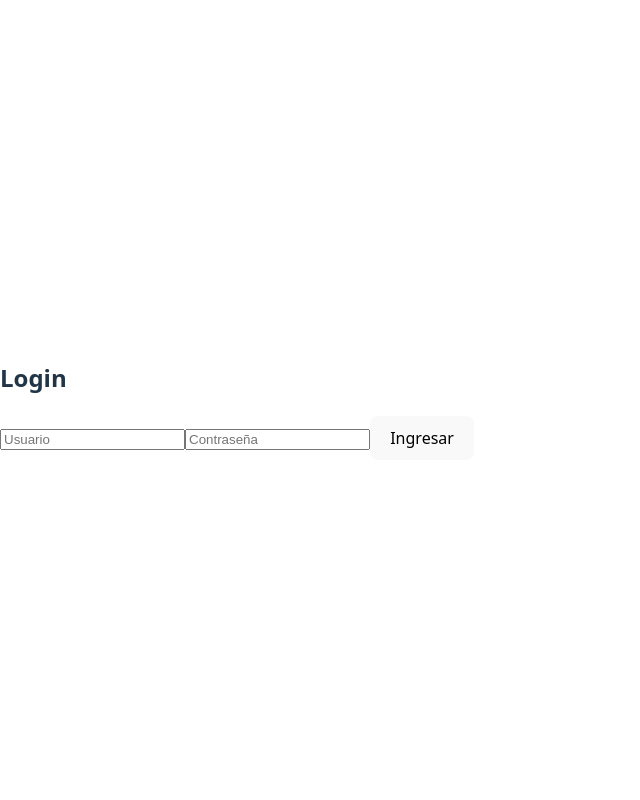
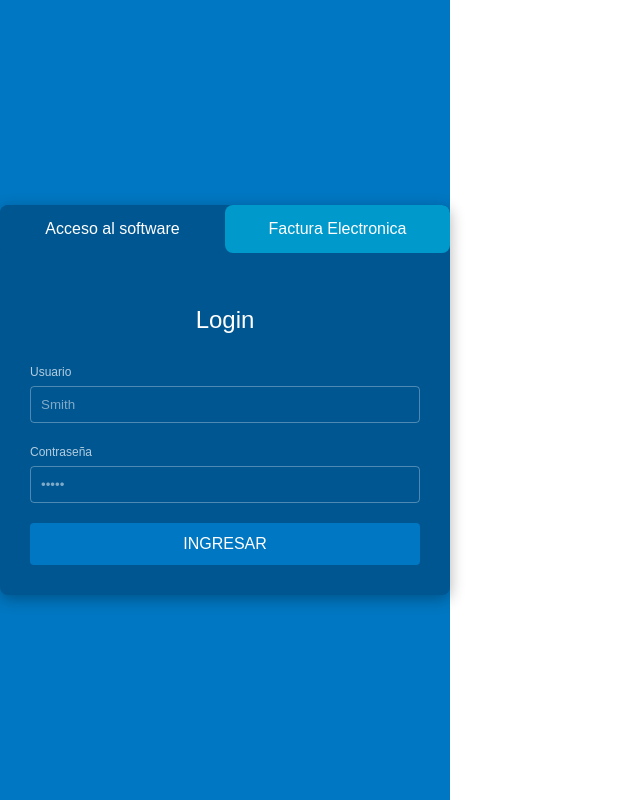
Before and after one commit to EliasG0nzales/Facturacion, a React (Vite) app: page / in a window 1280 px wide. Shown: the whole page, without its empty margins (0-640 px from the left). Built offline with nearby package versions, Linux system fonts and the light colour scheme.

Commit message:
Agregado sistema de login con pestañas y consulta de facturas

```diff
--- a/src/App.jsx
+++ b/src/App.jsx
@@ -1,23 +1,14 @@
-import { BrowserRouter, Routes, Route } from "react-router-dom";
-import Login from "./pages/Login";
-import Dashboard from "./pages/Dashboard";
-import TipoCambio from "./pages/TipoCambio";
-import RegistroFactura from "./pages/RegistroFactura";
-import PrivateRoute from "./components/PrivateRoute";
+import { BrowserRouter as Router, Routes, Route } from 'react-router-dom';
+import Login from './pages/Login';
 
 function App() {
   return (
-    <BrowserRouter>
+    <Router>
       <Routes>
         <Route path="/" element={<Login />} />
-
-        <Route element={<PrivateRoute />}>
-          <Route path="/dashboard" element={<Dashboard />} />
-          <Route path="/tipo-cambio" element={<TipoCambio />} />
-          <Route path="/factura" element={<RegistroFactura />} />
-        </Route>
+        {/* Otras rutas... */}
       </Routes>
-    </BrowserRouter>
+    </Router>
   );
 }
 
--- /dev/null
+++ b/src/components/auth/FormularioLogin.jsx
@@ -0,0 +1,40 @@
+import React from 'react';
+
+const FormularioLogin = () => {
+  return (
+    <form>
+      <h2>Login</h2>
+
+      {/* Grupo: Usuario (Imagen 0) */}
+      <div className="input-group">
+        <label className="input-label" htmlFor="usuario">Usuario</label>
+        <input
+          type="text"
+          id="usuario"
+          name="usuario"
+          className="form-input"
+          placeholder="Smith"
+        />
+      </div>
+
+      {/* Grupo: Contraseña (Imagen 0) */}
+      <div className="input-group">
+        <label className="input-label" htmlFor="contraseña">Contraseña</label>
+        <input
+          type="password"
+          id="contraseña"
+          name="contraseña"
+          className="form-input"
+          placeholder="•••••"
+        />
+      </div>
+
+      {/* Botón: INGRESAR (Imagen 0) */}
+      <button type="submit" className="submit-btn">
+        INGRESAR
+      </button>
+    </form>
+  );
+};
+
+export default FormularioLogin;
--- /dev/null
+++ b/src/components/facturas/FormularioConsultaFactura.jsx
@@ -0,0 +1,62 @@
+import React from 'react';
+
+const FormularioConsultaFactura = () => {
+  return (
+    <form>
+      <h3>Consulta de documento electrónico</h3>
+
+      {/* Fila 1: RUC del Cliente (Imagen 1) */}
+      <div className="input-group">
+        <label className="input-label" htmlFor="rucCliente">RUC del Cliente:</label>
+        <input
+          type="text"
+          id="rucCliente"
+          name="rucCliente"
+          className="form-input"
+          placeholder="RUC del Cliente:"
+        />
+      </div>
+
+      {/* Fila 2: Tipo de documento y Nro doc (Imagen 1) */}
+      <div className="form-row">
+        <div className="input-group">
+          <label className="input-label" htmlFor="tipoDocumento">Tipo de documento:</label>
+          <select id="tipoDocumento" name="tipoDocumento" className="form-input">
+            <option value="">Tipo de documento:</option>
+            {/* Agrega más opciones aquí */}
+          </select>
+        </div>
+
+        <div className="input-group">
+          <label className="input-label" htmlFor="nroDocumento">Nro doc.(xxxx-xxxxxxxx):</label>
+          <input
+            type="text"
+            id="nroDocumento"
+            name="nroDocumento"
+            className="form-input"
+            placeholder="Nro doc.(xxxx-xxxxxxxx):"
+          />
+        </div>
+      </div>
+
+      {/* Fila 3: Fecha de emisión (Imagen 1) */}
+      <div className="input-group">
+        <label className="input-label" htmlFor="fechaEmision">Fecha de emisión (yyyy-mm-dd):</label>
+        <input
+          type="date"
+          id="fechaEmision"
+          name="fechaEmision"
+          className="form-input"
+          placeholder="Fecha de emisión (yyyy-mm-dd):"
+        />
+      </div>
+
+      {/* Botón: VER DOCUMENTO (Imagen 1) */}
+      <button type="submit" className="submit-btn">
+        VER DOCUMENTO
+      </button>
+    </form>
+  );
+};
+
+export default FormularioConsultaFactura;
--- /dev/null
+++ b/src/pages/Login.css
@@ -0,0 +1,112 @@
+/* Estilos globales para la página de login */
+.login-page-container {
+  display: flex;
+  justify-content: center;
+  align-items: center;
+  min-height: 100vh;
+  background-color: #0077c2; /* Color de fondo azul */
+  font-family: Arial, sans-serif;
+  color: white; /* Color de texto por defecto */
+}
+
+/* El cuadro central */
+.login-main-box {
+  background-color: #005691; /* Un azul más oscuro para el cuadro */
+  width: 450px; /* Ancho aproximado del cuadro central */
+  border-radius: 8px; /* Bordes redondeados */
+  box-shadow: 0 4px 15px rgba(0, 0, 0, 0.3); /* Sombra para el efecto flotante */
+  overflow: hidden; /* Para que las pestañas no se salgan */
+}
+
+/* Contenedor de las pestañas en la parte superior */
+.login-tabs-header {
+  display: flex;
+  width: 100%;
+}
+
+/* Estilo base para los botones de pestañas */
+.tab-btn {
+  flex: 1; /* Dividir el espacio por igual */
+  padding: 15px;
+  border: none;
+  font-size: 16px;
+  cursor: pointer;
+  transition: background-color 0.3s ease;
+  color: white; /* Texto blanco */
+}
+
+/* Estilo para la pestaña activa */
+.tab-btn.active-tab {
+  background-color: #005691; /* Mismo color que el fondo del cuadro principal */
+}
+
+/* Estilo para las pestañas inactivas */
+.tab-btn.inactive-tab {
+  background-color: #0099cc; /* Un azul más claro */
+}
+
+/* Contenedor principal del formulario */
+.login-content-body {
+  padding: 30px;
+}
+
+.form-wrapper h2, .form-wrapper h3 {
+  text-align: center;
+  margin-bottom: 25px;
+  font-weight: normal;
+}
+
+/* Estilo para los grupos de inputs */
+.input-group {
+  margin-bottom: 20px;
+}
+
+/* Labels */
+.input-label {
+  display: block;
+  margin-bottom: 5px;
+  font-size: 12px;
+  color: rgba(255, 255, 255, 0.7); /* Texto semi-transparente */
+}
+
+/* Estilo para los campos de entrada */
+.form-input {
+  width: 100%;
+  padding: 10px;
+  border: 1px solid rgba(255, 255, 255, 0.3); /* Borde sutil */
+  border-radius: 4px;
+  background-color: transparent; /* Fondo transparente */
+  color: white; /* Texto blanco al escribir */
+  box-sizing: border-box; /* Importante para el padding */
+}
+
+.form-input::placeholder {
+  color: rgba(255, 255, 255, 0.5); /* Placeholder tenue */
+}
+
+/* Estilo para el botón principal */
+.submit-btn {
+  width: 100%;
+  padding: 12px;
+  background-color: #0077c2; /* Color azul para el botón */
+  color: white;
+  border: none;
+  border-radius: 4px;
+  font-size: 16px;
+  cursor: pointer;
+  transition: background-color 0.3s ease;
+}
+
+.submit-btn:hover {
+  background-color: #005f99; /* Color más oscuro al pasar el mouse */
+}
+
+/* Estilos específicos para la consulta de factura (Imagen 1) */
+.form-row {
+  display: flex;
+  gap: 15px; /* Espacio entre columnas */
+}
+
+.form-row .input-group {
+  flex: 1;
+}
--- a/src/pages/Login.jsx
+++ b/src/pages/Login.jsx
@@ -1,30 +1,57 @@
-import { useNavigate } from "react-router-dom";
-import { useState } from "react";
+import React, { useState } from 'react';
+// Importamos los dos nuevos componentes de formulario
+// Fíjate en los puntos: ../ sube un nivel de carpeta
+import FormularioLogin from '../components/auth/FormularioLogin';
+import FormularioConsultaFactura from '../components/facturas/FormularioConsultaFactura';
+import './Login.css';
 
-function Login() {
-  const navigate = useNavigate();
-  const [user, setUser] = useState("");
-  const [pass, setPass] = useState("");
-
-  const handleLogin = () => {
-    if (user === "Smith" && pass === "Smith") {
-      localStorage.setItem("auth", "true");
-      navigate("/dashboard");
-    } else {
-      alert("Credenciales incorrectas");
-    }
-  };
+const Login = () => {
+  // Estado para rastrear la pestaña activa: 'login' o 'consulta'
+  const [pestañaActiva, setPestañaActiva] = useState('login');
 
   return (
-    <div className="login-container">
-      <div className="card">
-        <h2>Login</h2>
-        <input placeholder="Usuario" onChange={(e)=>setUser(e.target.value)} />
-        <input type="password" placeholder="Contraseña" onChange={(e)=>setPass(e.target.value)} />
-        <button onClick={handleLogin}>Ingresar</button>
+    <div className="login-page-container">
+      <div className="login-main-box">
+
+        {/* === SECCIÓN DE PESTAÑAS (TABS) === */}
+        <div className="login-tabs-header">
+          {/* Pestaña: Acceso al software (Imagen 0) */}
+          <button
+            type="button"
+            className={`tab-btn ${pestañaActiva === 'login' ? 'active-tab' : 'inactive-tab'}`}
+            onClick={() => setPestañaActiva('login')}
+          >
+            Acceso al software
+          </button>
+
+          {/* Pestaña: Factura Electronica (Imagen 1) */}
+          <button
+            type="button"
+            className={`tab-btn ${pestañaActiva === 'consulta' ? 'active-tab' : 'inactive-tab'}`}
+            onClick={() => setPestañaActiva('consulta')}
+          >
+            Factura Electronica
+          </button>
+        </div>
+
+        {/* === SECCIÓN DE CONTENIDO DINÁMICO === */}
+        <div className="login-content-body">
+          {pestañaActiva === 'login' ? (
+            // Formulario de Inicio de Sesión (Replicando Imagen 0)
+            <div className="form-wrapper">
+              <FormularioLogin />
+            </div>
+          ) : (
+            // Formulario de Consulta de Factura (Replicando Imagen 1)
+            <div className="form-wrapper">
+              <FormularioConsultaFactura />
+            </div>
+          )}
+        </div>
+
       </div>
     </div>
   );
-}
+};
 
 export default Login;
```
